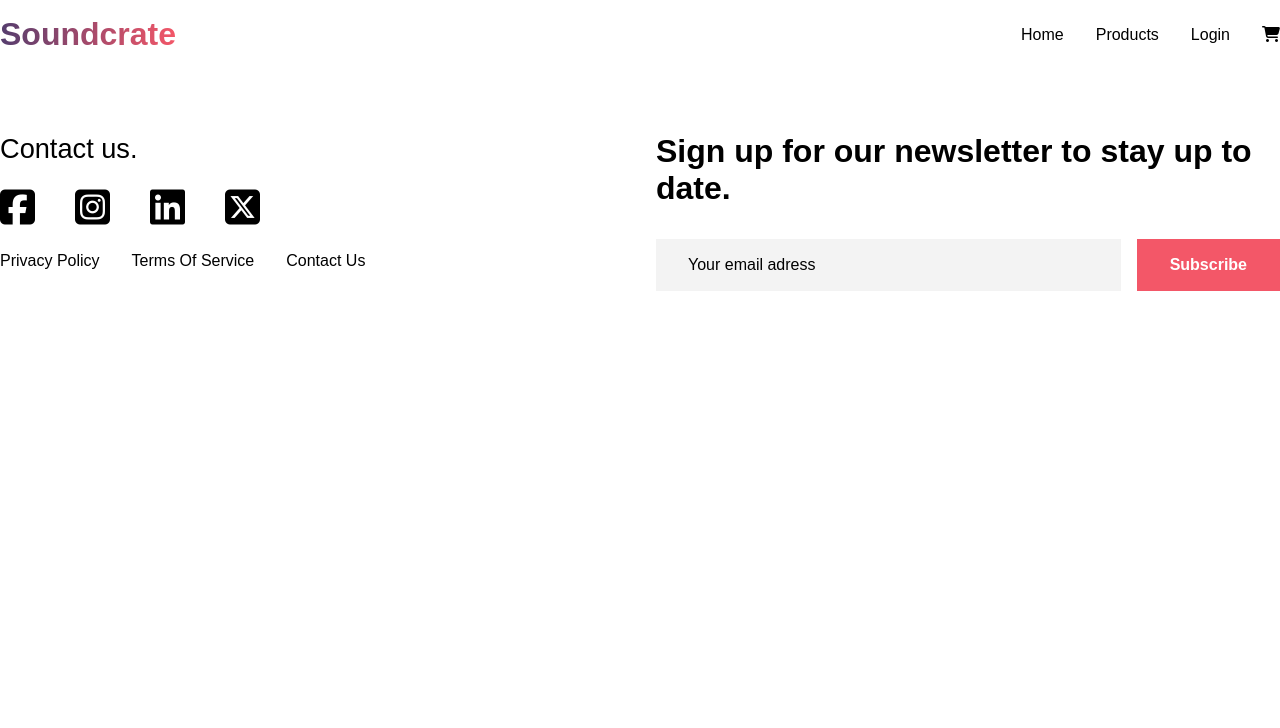
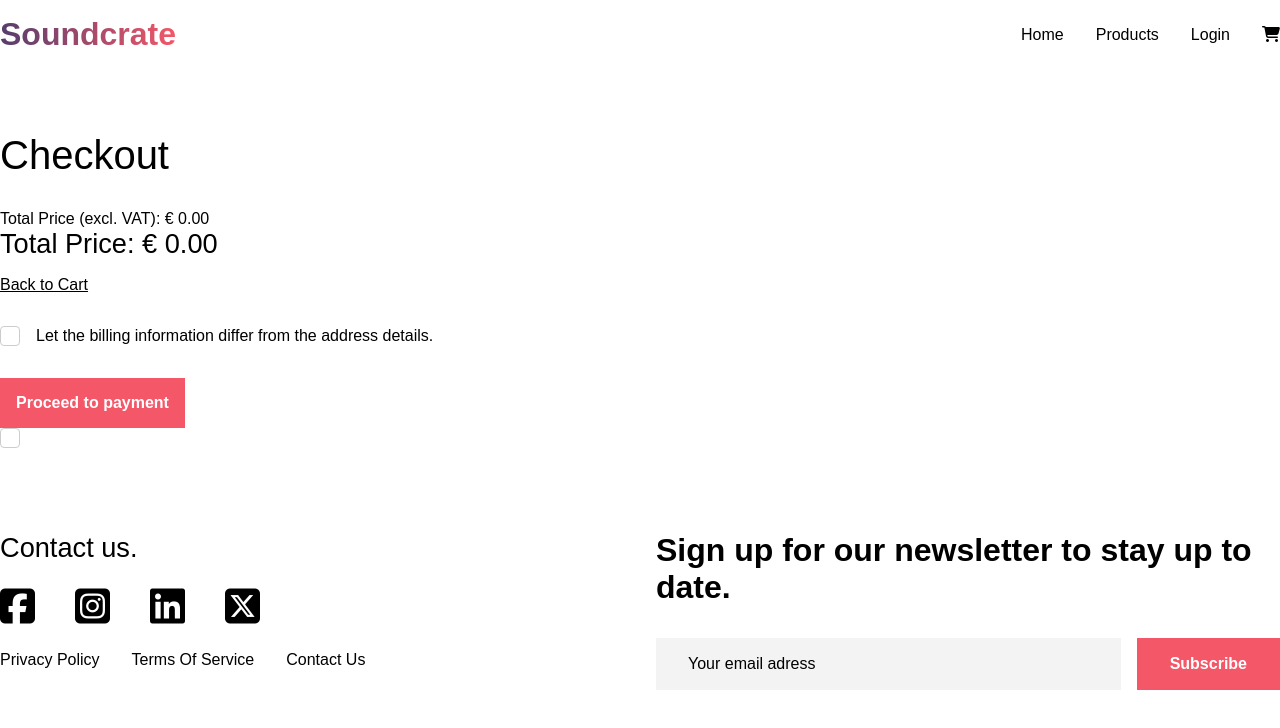
Before and after one commit to JordyWeltensPXL/PE2-WebExpert, a Vue app: page /checkout in a window 1280 px wide. Shown: the top 728 px of the page. Built offline with nearby package versions, Linux system fonts and the light colour scheme.

Commit message:
added full checkout page functionality + fixed some bugs

```diff
--- /dev/null
+++ b/scss/_checkout.scss
@@ -0,0 +1,50 @@
+@use 'variables' as *;
+@use 'mixins' as *;
+
+.checkout {
+    @include sectionWidth();
+    margin-top: $p-block;
+    &__title {
+        font-size: $fs-800;
+    }
+    &__list {
+        padding-block: 1rem;
+    }
+    &__vat {
+        margin-bottom: 2rem;
+    }
+    &__total-incl-vat {
+        font-size: $fs-600;
+    }
+    &__link button {
+        text-decoration: underline;
+        cursor: $hover-pointer;
+        padding-top: 1rem
+    }
+}
+
+.billing-form {
+    @include sectionWidth();
+    padding-top: 2rem;
+    &__fields {
+        @include flex(start, start, row, 1rem);
+        margin-top: 2rem;
+    }
+    &__input {
+        background-color: $neutral-grey;
+        padding: 1rem;
+        width: 30%;
+    }
+    &__submit {
+        padding: 1rem;
+        background-color: $primary-color;
+        color: $neutral-white;
+        font-weight: $fw-700;
+        cursor: $hover-pointer;
+        display: block;
+        margin-top: 2rem;
+    }
+    &-wrapper {
+        @include flex(center, start, row, 1rem)
+    }
+}
--- a/scss/_productDetail.scss
+++ b/scss/_productDetail.scss
@@ -50,4 +50,11 @@
         transition: opacity 0.3s ease;
         opacity: 1;
       }
+    &__quantity {
+        &-input {
+            background-color: $neutral-grey;
+            padding: 1rem;
+            margin-inline: 1rem;
+        }
+    }
 }
--- a/scss/_reset.scss
+++ b/scss/_reset.scss
@@ -99,3 +99,16 @@ meter {
 :where(dialog:modal) {
     all: revert;
 }
+input[type="checkbox"] {
+    -webkit-appearance: none; /* Remove default appearance on Chrome & Safari */
+    -moz-appearance: none;    /* Remove default appearance on Firefox */
+    appearance: none;         /* Remove default appearance on other browsers */
+    width: 20px;              /* Set width */
+    height: 20px;             /* Set height */
+    border: 1px solid #ccc;   /* Add border */
+    border-radius: 4px;       /* Round corners */
+    cursor: pointer;          /* Change cursor on hover */
+}
+input[type="checkbox"]:checked {
+    background-color: #007bff; /* Example color for checked state */
+}
--- a/scss/main.scss
+++ b/scss/main.scss
@@ -11,4 +11,5 @@
 @use '_login.scss';
 @use '_mostPopularAlbums.scss';
 @use '_productDetail.scss';
-@use '_cart.scss'
+@use '_cart.scss';
+@use '_checkout.scss';
--- a/src/components/Cart.vue
+++ b/src/components/Cart.vue
@@ -24,7 +24,7 @@
       </div>
       <p class="cart__totalPrice">Total: € {{ formattedTotal }}</p>
       <div class="cart__buttonsWrapper">
-        <button class="cart__orderButton">Order Now</button>
+        <RouterLink to="/checkout"><button class="cart__orderButton">Order Now</button></RouterLink>
         <button class="cart__clearButton" @click="clearCart">Clear Shopping Cart</button>
       </div>
 
@@ -45,7 +45,7 @@ export default {
     };
 
     const calculateSubtotal = (price, quantity) => {
-      return price * quantity;
+      return (price * quantity).toFixed(2);
     };
 
     const calculateTotalVAT = () => {
--- /dev/null
+++ b/src/components/Checkout.vue
@@ -0,0 +1,64 @@
+<template>
+  <div class="checkout">
+    <h2 class="checkout__title">Checkout</h2>
+    <ul class="checkout__list">
+      <li v-for="cartItem in cart" :key="cartItem.album.id" class="checkout__item">
+        {{ cartItem.album.title }} - Quantity: {{ cartItem.quantity }}
+      </li>
+    </ul>
+    <p class="checkout__total-excl-vat">Total Price (excl. VAT): € {{ totalWithoutVAT.toFixed(2) }}</p>
+    <p v-if="!isNaN(vatRate)" class="checkout__vat">VAT ({{ vatRate.toFixed(2) }}%): € {{ vatAmount.toFixed(2) }}</p>
+    <p class="checkout__total-incl-vat">Total Price: € {{ formattedTotal }}</p>
+    <router-link to="/cart" class="checkout__link"><button>Back to Cart</button></router-link>
+  </div>
+  <div class="billing-form">
+    <div class="billing-form-wrapper">
+      <input class="billing-form__checkbox" type="checkbox" v-model="differentBilling" @change="toggleBillingForm">
+      <label class="billing-form__label" for="checkbox">Let the billing information differ from the address details.</label>
+    </div>
+    <div v-if="differentBilling" class="billing-form__fields">
+      <input type="text" v-model="billingData.name" placeholder="Name" class="billing-form__input">
+      <input type="text" v-model="billingData.address" placeholder="Address" class="billing-form__input">
+    </div>
+    <button class="billing-form__submit">Proceed to payment</button>
+  </div>
+  <input type="checkbox" name="" id="">
+</template>
+
+<script>
+import { useCartStore } from '@/stores/cart';
+
+export default {
+  data() {
+    return {
+      differentBilling: false,
+      billingData: {
+        name: '',
+        address: ''
+      }
+    };
+  },
+  methods: {
+    toggleBillingForm() {
+    }
+  },
+  setup() {
+    const cartStore = useCartStore();
+    const totalWithoutVAT = cartStore.total / 1.21;
+    const vatAmount = cartStore.total - totalWithoutVAT;
+    const vatRate = (vatAmount / totalWithoutVAT) * 100;
+
+    return {
+      cart: cartStore.cart,
+      formattedTotal: cartStore.formattedTotal,
+      totalWithoutVAT,
+      vatAmount,
+      vatRate
+    };
+  }
+};
+</script>
+
+<style>
+
+</style>
--- a/src/components/ProductDetail.vue
+++ b/src/components/ProductDetail.vue
@@ -9,11 +9,11 @@
       <p class="details__stock details__stock--out-of-stock" v-else>Out of stock</p>
       <div v-if="hasStock" class="details__quantity">
         <label for="quantity">Aantal:</label>
-        <input type="number" id="quantity" :max="album.stock" :min="1" v-model.number="selectedQuantity" @change="checkQuantity">
+        <input class="details__quantity-input" type="number" id="quantity" :max="album.stock" :min="1" v-model.number="selectedQuantity" @change="checkQuantity">
         <button class="details__button" @click="addToCart" :disabled="!hasStock">Add to Cart</button>
       </div>
       <div v-if="showMessage" class="details__notification">
-        Album(s) toegevoegd aan winkelmandje!
+        Album(s) added to your shopping cart!
       </div>
     </div>
   </div>
--- a/src/router/index.js
+++ b/src/router/index.js
@@ -4,6 +4,7 @@ import Products from "../views/ProductsPage.vue";
 import Login from "../views/LoginPage.vue";
 import Cart from "../views/CartPage.vue";
 import ProductDetailPage from "../views/ProductDetailPage.vue";
+import Checkout from "../components/Checkout.vue";
 
 const router = createRouter({
   history: createWebHistory(import.meta.env.BASE_URL),
@@ -33,6 +34,11 @@ const router = createRouter({
       name: "cart",
       component: Cart,
     },
+    {
+      path: "/checkout",
+      name: "checkout",
+      component: Checkout,
+    },
   ],
 });
 
```
Also changed, not shown: src/views/CheckoutPage.vue (added, +11 -0 lines).
